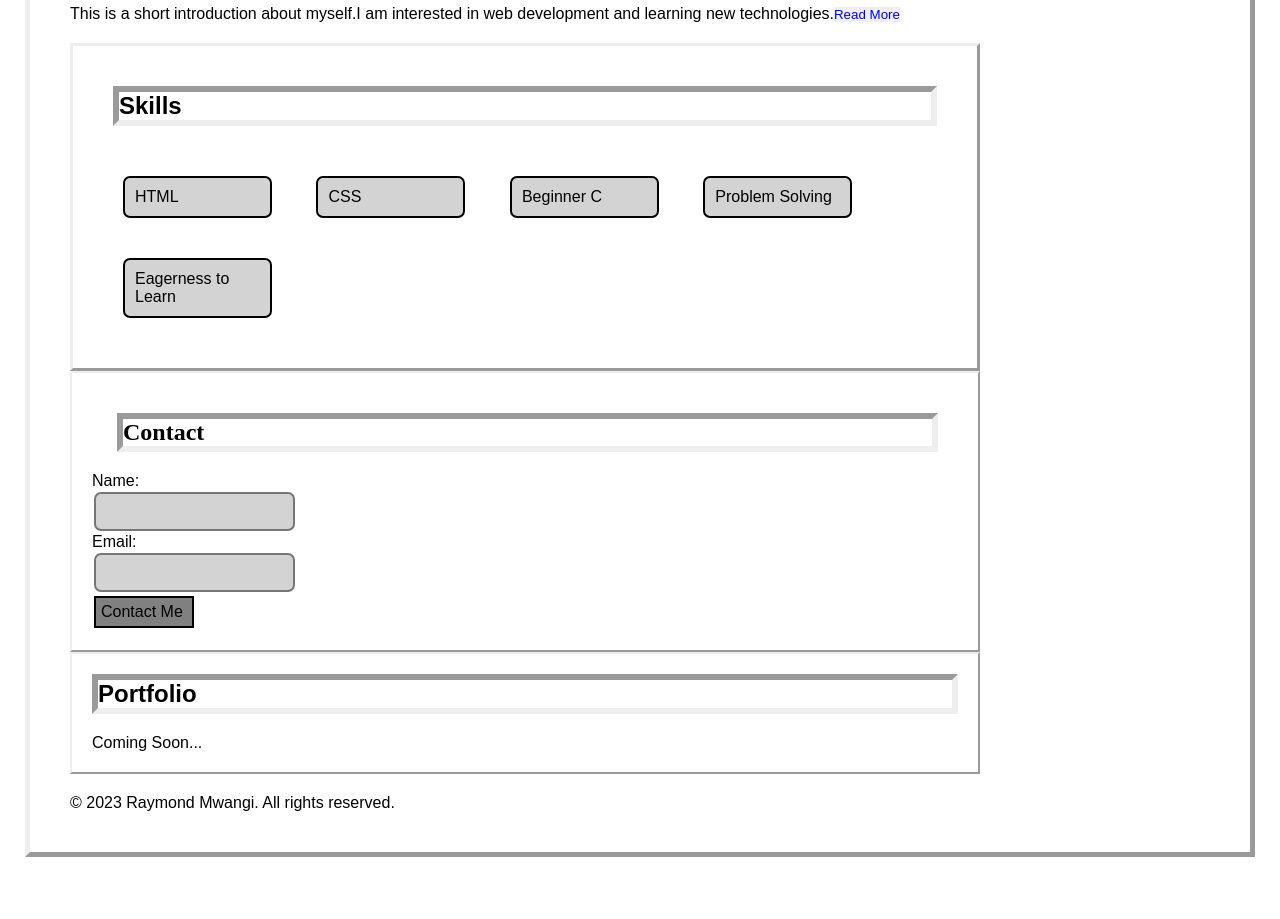
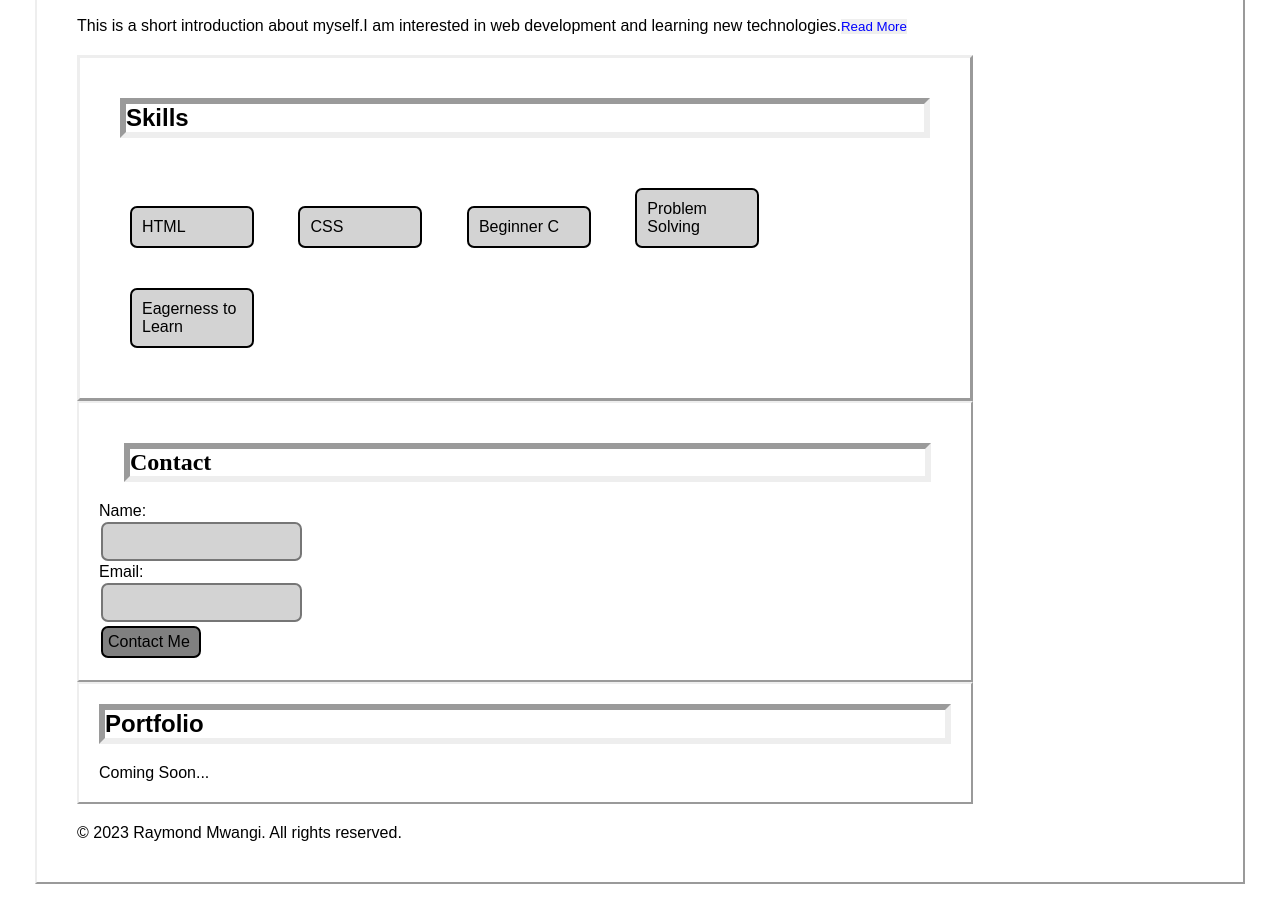
Before and after one commit to Mw-Ray/Profile-Page, a plain HTML site: page index.html in a window 1280 px wide. Shown: the part 182-1101 px from the top of the page. Before the commit the page ends 1074 px from the top, so only its background shows below. Drawn offline with Linux system fonts and the light colour scheme.

Commit message:
Profile Page Styling

```diff
--- a/style.css
+++ b/style.css
@@ -8,48 +8,41 @@
 body{
     border-style: outset;
     margin: 35px;
-    margin-left: 25px;
-    margin-right: 25px;
-    margin-top: 20px;
     padding: 20px;
-    border-width: 5px;
+    border-width: 2px;
     background-color: white;
-    font-family: Arial, Helvetica, sans-serif;
+    font-family: Arial;
 }
 h1{
-    margin-left: 20px;
     color: gray;
     text-align: center;
 }
 h2{
     border-style: inset;
     border-width: 6px;
-    margin: 20px;
     padding: auto;
 }
 .About h2{
     border-style: hidden;
 }
 
-p{
+h2, p, .container li{
     margin: 20px;
 }
 .container{
     border-style: outset;
-    margin-left:20px;
-    margin-right: 250px;
+
     padding: 20px;
 
 }
 .container li{
-    margin: 20px;
     padding: 10px;
     border-style: solid;
     border-width: 2px;
     border-radius: 7px;
     background-color: lightgray;
     display: inline-block;
-    width: 125px;
+    width: 100px;
 }
 
 .Contact h2{
@@ -57,23 +50,26 @@ p{
     font-family: 'Times New Roman', Times, serif;
     margin-left: 25px;
 }
+.Contact, .container, .Portfolio{
+    margin-left:20px;
+    margin-right: 250px;
+}
 .Contact{
     border-style: outset;
     border-width: 2px;
-    margin-left: 20px;
-    margin-right: 250px;
     padding: 20px;
 }
+.Contact #name, #email,
+.Contact input{
+    margin: 2px;
+}
 .Contact #name, #email{
-    margin: 2px;
     padding: 10px;
     border-style: solid;
     border-width: 2px;
-    border-radius: 7px;
     background-color: lightgray;
 }
 .Contact input[type="submit"]{
-    margin: 2px;
     padding: 5px;
     font-size: medium;
     border-style: solid;
@@ -83,7 +79,6 @@ p{
 
 .Contact input[type="button"]{
     margin-left: 5px;
-    padding: 5px;
     font-size: medium;
     font-family: serif;
     font-weight: normal;
@@ -93,19 +88,21 @@ p{
     background-color: lightgray;
 }
 .Contact span{
+    padding: 5px;
+}
+.Contact span, .Contact input[type="button"]{
     border-style: solid;
     font-size : medium;
-    padding: 5px;
     display: inline-block;
     background-color: darkgray;
+}
+.Contact #name, #email, #submit{
     border-radius : 7px;
 }
 
 .Portfolio{
-     border-style: outset;
+    border-style: outset;
     border-width: 2px;
-    margin-left: 20px;
-    margin-right: 250px;
 }
 .Portfoliio h2{
     color: black;
@@ -115,10 +112,7 @@ p{
 .Portfolio p{
     font-weight: lighter;
     font-family: sans-serif;
-
 }
-
-
 .container ul{
     list-style-type: none;
     margin: 10px;
```
